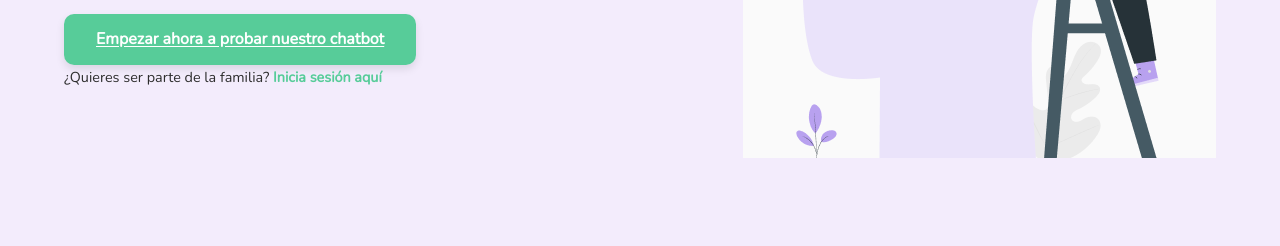
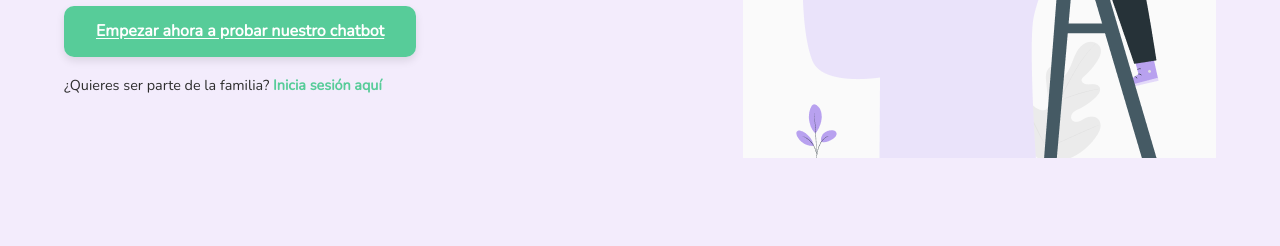
Before and after one commit to Nutricheck12/Landing-page, a plain HTML site: page public/index.html in a window 1280 px wide. Shown: the part 434-680 px from the top of the page. Drawn offline with nearby package versions, Linux system fonts and the light colour scheme.

Commit message:
style: espacio en boton

```diff
--- a/public/assets/styles/styles.css
+++ b/public/assets/styles/styles.css
@@ -146,6 +146,10 @@ h1 {
   font-size: 1rem;
   cursor: pointer;
   box-shadow: 0 4px 8px rgba(0,0,0,0.1);
+}
+
+.cta-container {
+  margin-bottom: 32px;
 }
 
 .specialist {
--- a/public/index.html
+++ b/public/index.html
@@ -34,7 +34,9 @@
       <p class="tagline">Una herramienta para ti</p>
       <h1 class="slide-up">Cuida tu bienestar<br>desde el primer paso</h1>
       <p class="description slide-up">Una plataforma anónima y segura para detectar tempranamente señales de trastornos alimenticios.</p>
-    <a href="chatbot.html" class="btn hover-grow">Empezar ahora a probar nuestro chatbot</a>
+      <div class="cta-container">
+        <a href="chatbot.html" class="btn hover-grow">Empezar ahora a probar nuestro chatbot</a>
+      </div>
       <p class="specialist"><span class="fade-in">¿Quieres ser parte de la familia?</span> <a href="choices.html">Inicia sesión aquí</a></p>
     </section>
     <section class="image slide-up">
```
